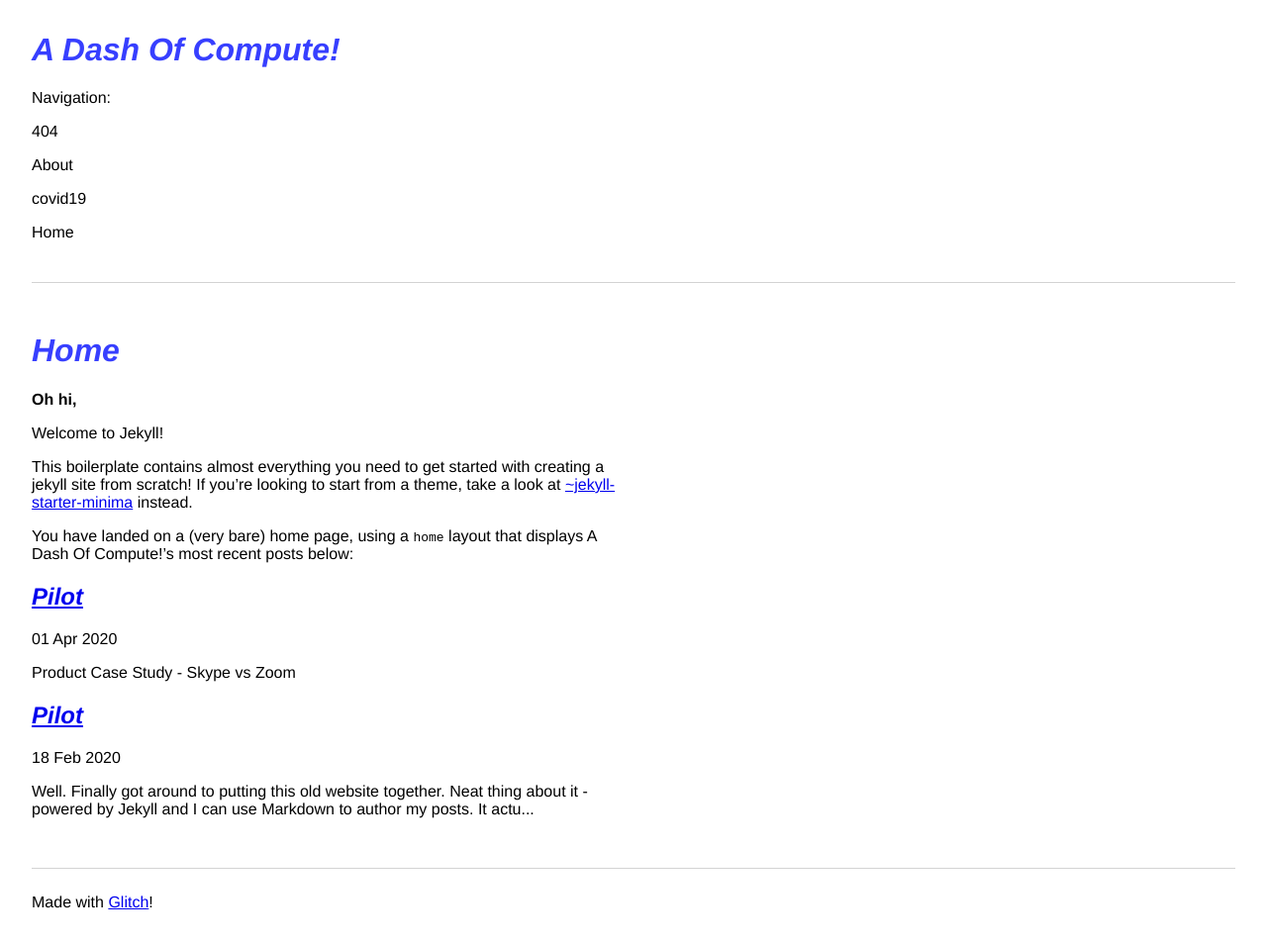
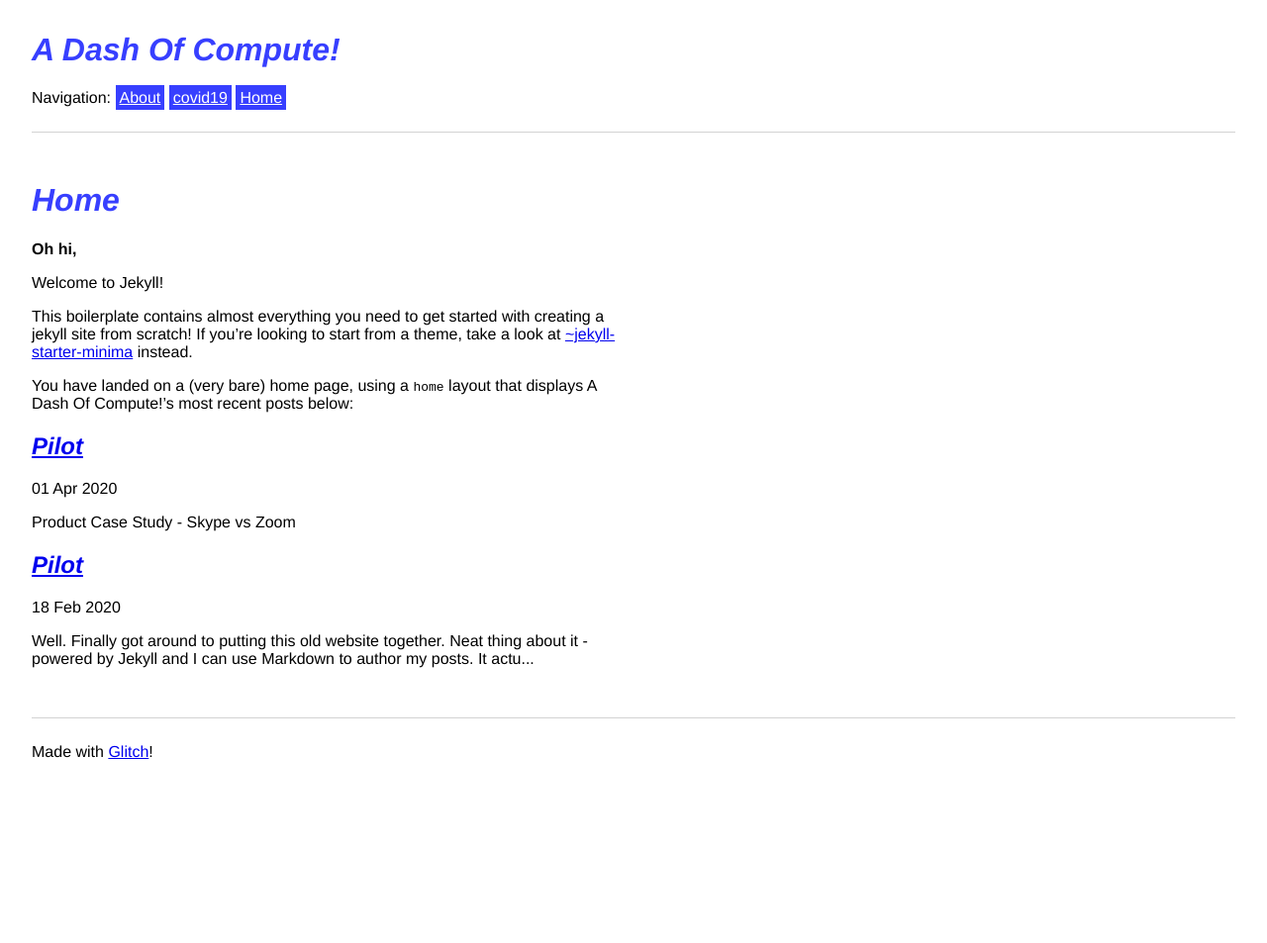
Before and after one commit to sautee/sautee.github.io, a Jekyll site: the page built from pages/index.md, in a window 1280 px wide. Shown: the whole page at 99% size. Built offline with Jekyll 4.4.1, drawn with Linux system fonts in a browser that asks for light colours; after the commit the page ends 900 px from its top, so only the background shows below that.

Commit message:
Update header.html

```diff
--- a/_includes/layout/header.html
+++ b/_includes/layout/header.html
@@ -5,7 +5,9 @@
     <nav>
       Navigation:
       {% for page in site.pages %}
-        <p>{{ page.title }}</p>
+        {% if page.title and page.hidden != true %}
+          <a class="page-link" href="{{ page.url | prepend: site.baseurl }}">{{ page.title }}</a>
+        {% endif %}
       {% endfor %}
     </nav>
   </header>
```
